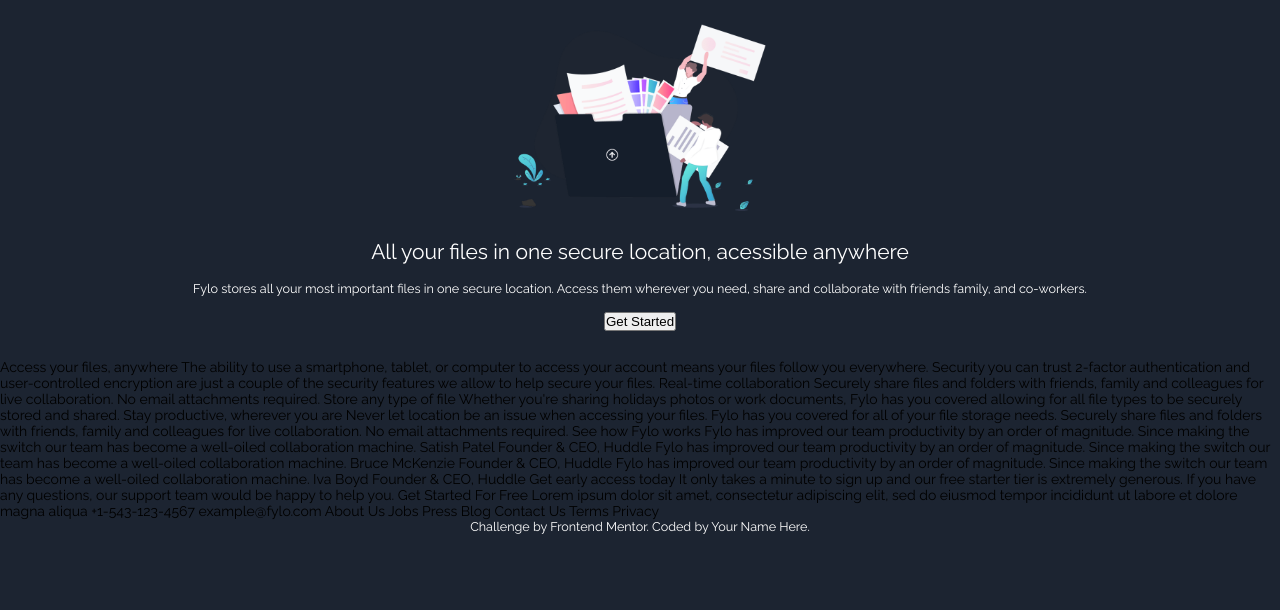
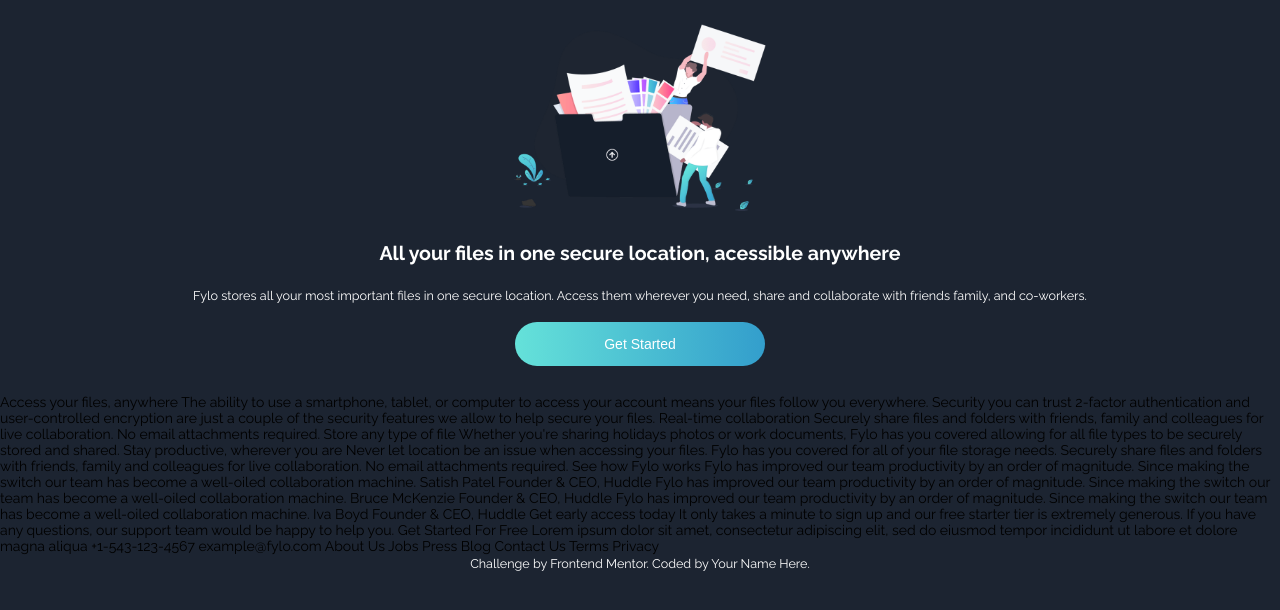
Before and after one commit to eduardo-takeo/fylo, a website: page index.html in a window 1280 px wide. Shown: the part 60-670 px from the top of the page. Drawn offline with nearby package versions, Linux system fonts and the light colour scheme.

Commit message:
Add button style && typography letter-spacing

```diff
--- a/style.css
+++ b/style.css
@@ -42,24 +42,41 @@
 p {
   color: var(--white);
   margin-bottom: 1.2rem;
-  font-weight: 400;
   text-align: center;
 }
 
 h1 {
-  font-size: 1.5rem;
+  font-size: 1.4rem;
+  font-weight: 700;
+  line-height: 30px;
 }
 
 h2 {
   font-size: 1.3rem;
+  font-weight: 700;
+  line-height: 30px;
 }
 
 h3 {
   font-size: 1rem;
+  font-weight: 700;
+  line-height: 30px;
 }
 
 p {
   font-size: 0.9rem;
+  font-weight: 400;
+  line-height: 20px;
+}
+
+button {
+  width: 250px;
+  padding: 1rem;
+  border-radius: 50px;
+  border: none;
+  color: var(--white);
+  background-image: linear-gradient(to right, var(--cyan), var(--blue));
+  font-size: 1rem;
 }
 
 main {
```
